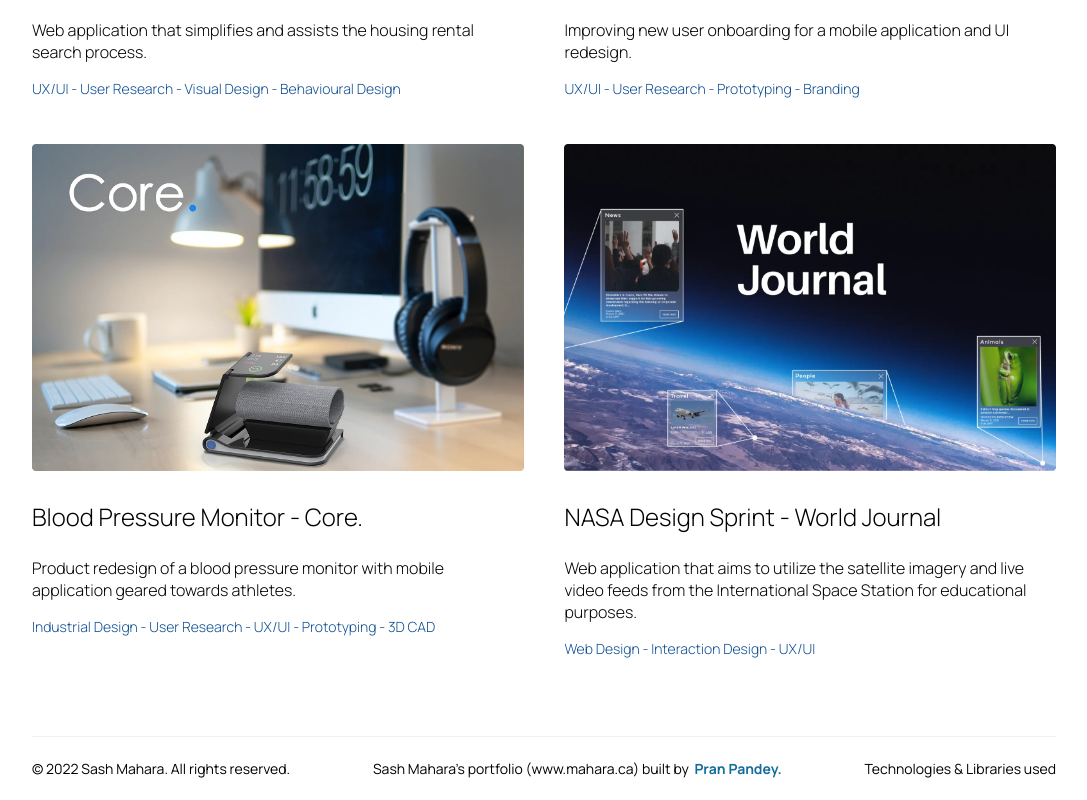
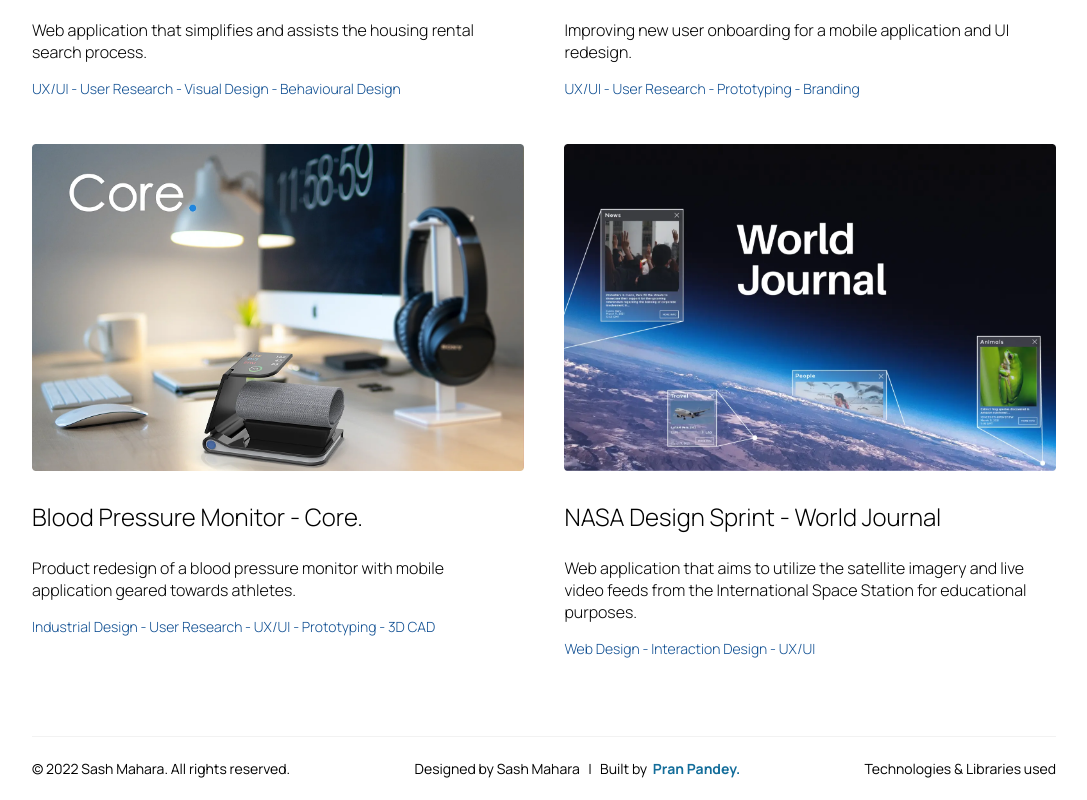
Before and after one commit to Elimists/sash-portfolio, a Next.js app: page / in a window 1280 px wide. Shown: the part 996-1796 px from the top of the page, without its empty margins (96-1183 px from the left). Built offline with nearby package versions, Linux system fonts and the light colour scheme.

Commit message:
Changed footer to 'Designed by Sash Mahara'

```diff
--- a/components/Footer.js
+++ b/components/Footer.js
@@ -38,16 +38,16 @@
 
 const modalVariant = {
     hidden:{
-        y: "150vh",
+        y: "120vh",
         opacity: 0
     },
     visible:{
         y: "12vh",
         opacity: 1,
         transition:{
-            delay: .3,
+            delay: .1,
             type: "spring",
-            stiffness: 40
+            bounce: 0.3
         }
     }
 }
@@ -115,8 +115,8 @@
                 </p>
 
                 <p>
-                    Sash Mahara&apos;s portfolio &#40;www.mahara.ca&#41;
-                    built by &nbsp;
+                    Designed by Sash Mahara &#160; | &#160;
+                    Built by &nbsp;
                     <b>
                         <a
                             className={styles.built_by}
```
